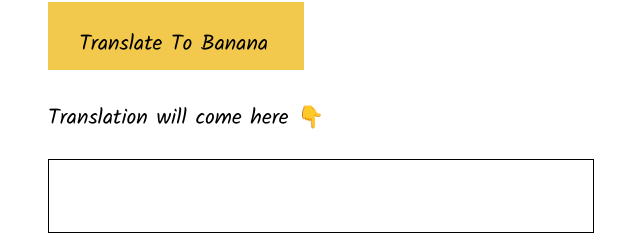
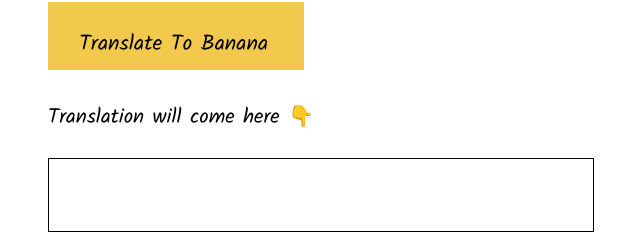
Before and after one commit to sree-sivani/Javascript-neoGCamp, a plain HTML site: page index.html in a window 1280 px wide. Shown: the part 312-552 px from the top of the page, 318-958 px from the left. Drawn offline with Linux system fonts and the light colour scheme.

Commit message:
update details

```diff
--- a/style.css
+++ b/style.css
@@ -60,7 +60,7 @@ textarea{
 
 .output-text{
     margin-left : 28.6vw;
-    font-size : 2.7vh;
+    font-size : 2.6vh;
     padding-top : 3.9vh;
     padding-bottom : 3vh;
 
```
